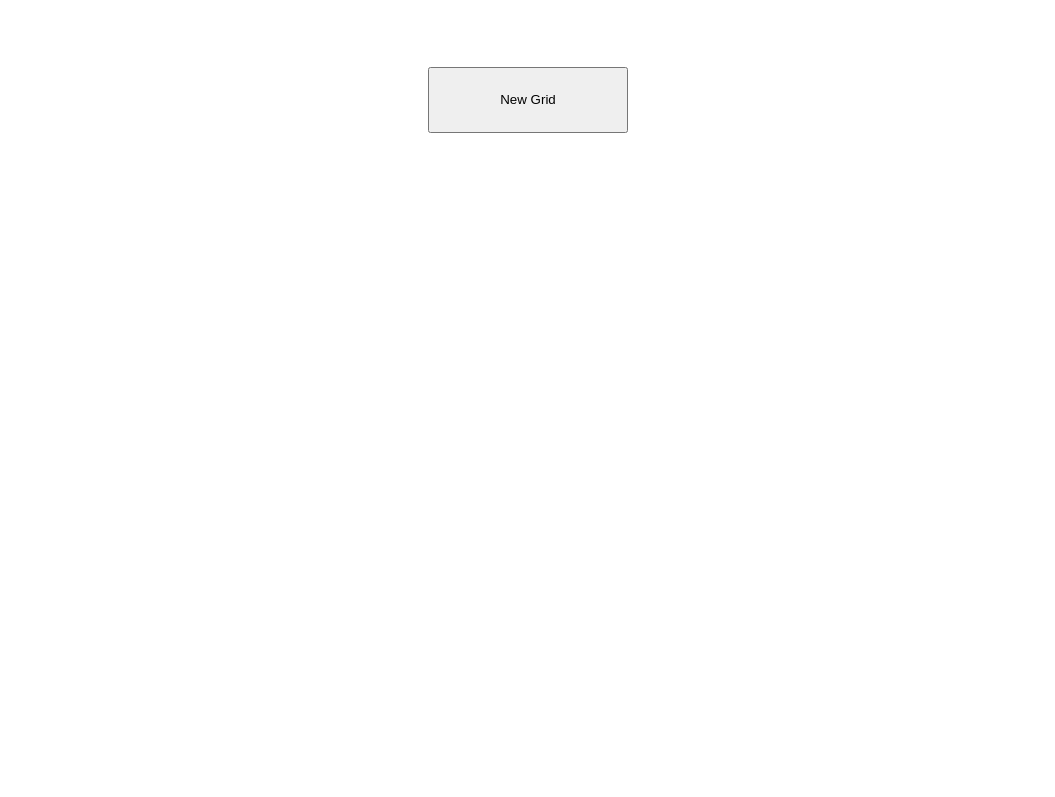
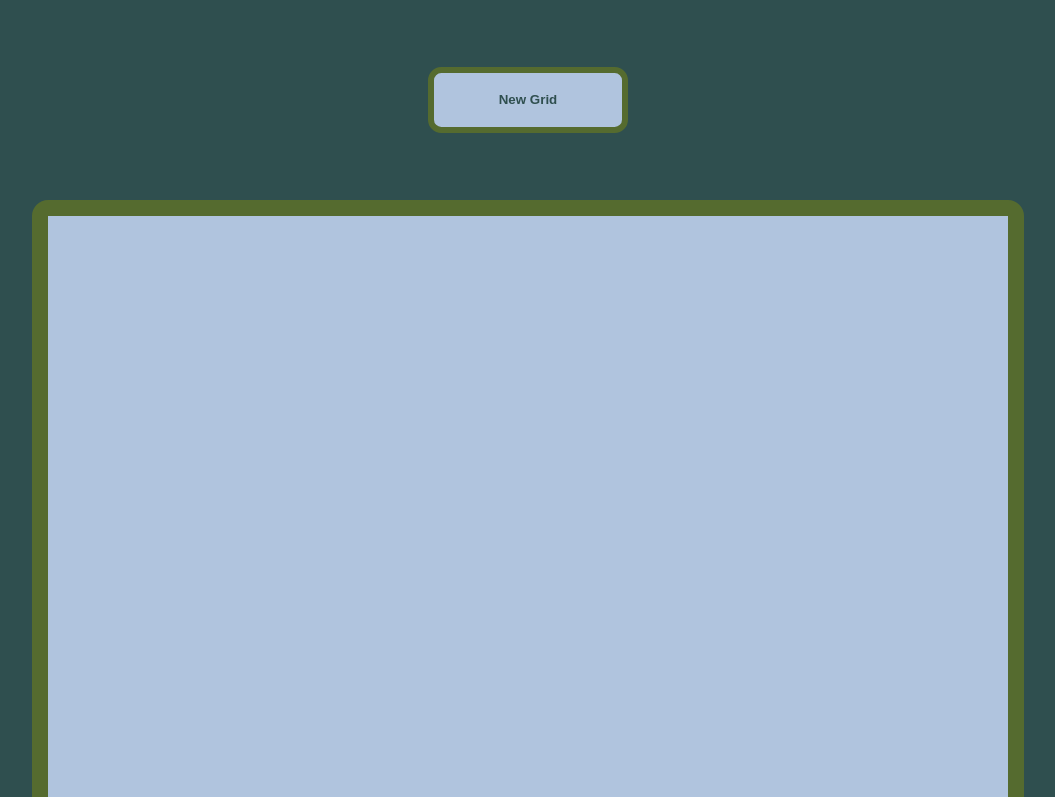
Before and after one commit to Weaknessxyz/Etch-A-Sketch, a plain HTML site: page index.html in a window 1280 px wide. Shown: the top 797 px of the page, without its empty margins (112-1167 px from the left). Drawn offline with Linux system fonts and the light colour scheme.

Commit message:
Make the UI prettier

```diff
--- a/style.css
+++ b/style.css
@@ -1,6 +1,7 @@
 * {
     margin: 0px;
     padding: 0px;
+    background-color: darkslategray;
 }
 
 .top-container {
@@ -8,9 +9,18 @@
 }
 
 .top-container button {
+    background-color: lightsteelblue;
+    border-radius: 1em;
+    border: darkolivegreen 0.5em solid;
+    font-weight: bold;
+    color: darkslategray;
     width: 15em;
     height: 5em;
     margin: 5em;
+}
+
+.top-container button:hover {
+    transform: scale(1.1);
 }
 
 .grid-container {
@@ -18,9 +28,12 @@
     grid-template-columns: repeat(16, auto);
     width: 960px;
     margin: auto;
+    border: darkolivegreen solid 1em;
+    border-radius: 1em;
 }
 
 .grid-item {
+    background-color: lightsteelblue;
     aspect-ratio: 1;
 }
 
```
